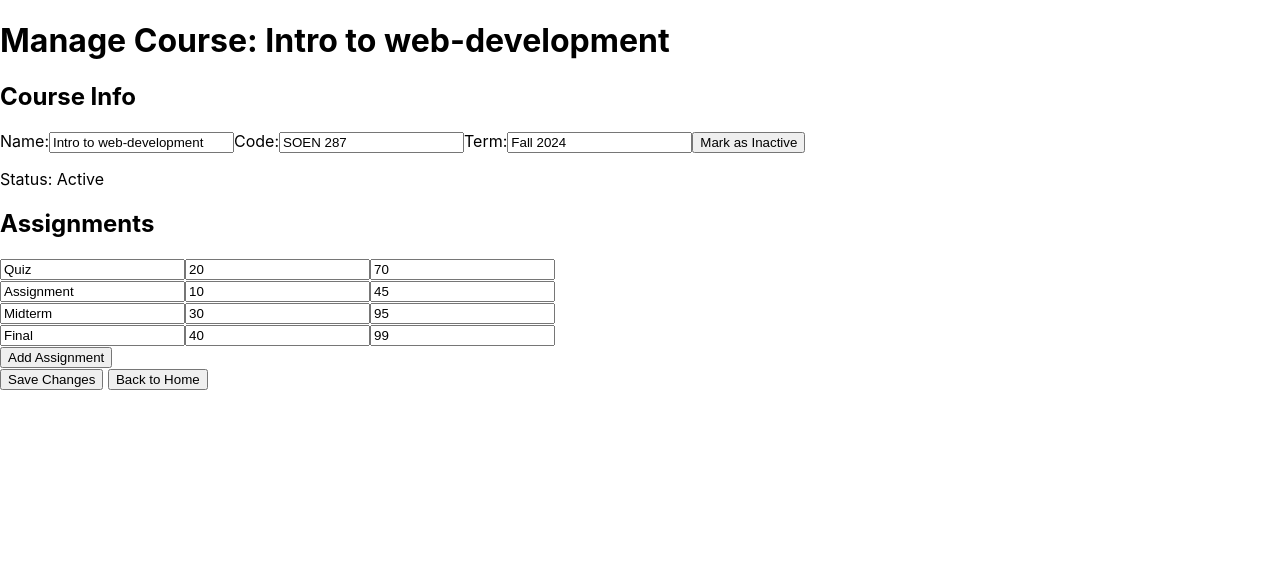
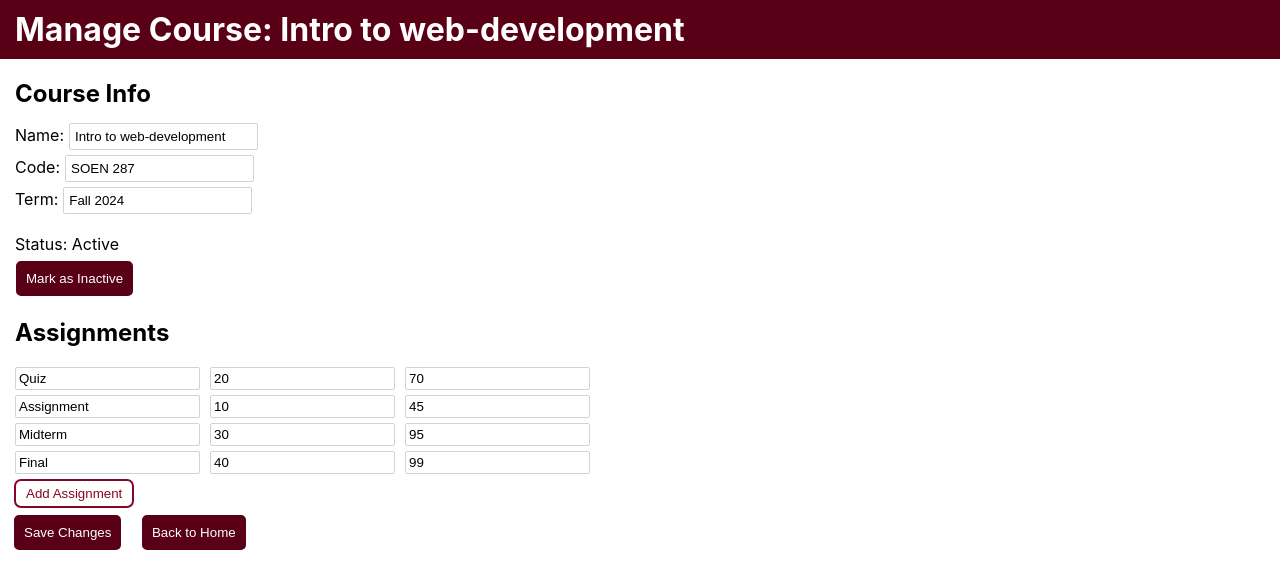
Before and after one commit to s0m3bodi/SOEN287_web_project, a React (Create React App) app: page /course/1 in a window 1280 px wide. Shown: the top 588 px of the page. Built offline with nearby package versions, Linux system fonts and the light colour scheme.

Commit message:
Styled course management page
Styled course management page. It's probably temporary.

```diff
--- a/src/pages/CourseManagementPage.js
+++ b/src/pages/CourseManagementPage.js
@@ -1,5 +1,6 @@
 import React, { useState } from "react";
 import { useParams, useNavigate } from "react-router-dom";
+import '../pagesCSS/CourseManagement.css'
 //this page opens when click on a course in the side bar, it has a place to edit info and to add assessments
 
 const CourseManagementPage = ({ courses, onUpdateCourse }) => { //says which array
@@ -44,10 +45,11 @@ const CourseManagementPage = ({ courses, onUpdateCourse }) => { //says which arr
 
 
     return (
-        <div> {/*print a header with the course name and boxes with the current info that can be edited*/}
+        <div className="course-manager"> {/*print a header with the course name and boxes with the current info that can be edited*/}
             <h1>Manage Course: {courseData.name}</h1>
-            <div>
+            <div className="course-info">
                 <h2>Course Info</h2>
+                <div className="course-info-components">
                     <label>
                         Name:
                         <input
@@ -75,13 +77,15 @@ const CourseManagementPage = ({ courses, onUpdateCourse }) => { //says which arr
                         onChange={handleInputChange}
                         />
                     </label>
+                </div>
+                <p>Status: {courseData.isActive ? "Active" : "Inactive"}</p> {/*shows current status*/}
                 <button onClick={toggleActive}> {/*button for active inactive*/}
                     Mark as {courseData.isActive ? "Inactive" : "Active"} {/*will show opposite of current state*/}
                 </button>
-                <p>Status: {courseData.isActive ? "Active" : "Inactive"}</p> {/*shows current status*/}
+
             </div>
 
-            <div>
+            <div className="assignments">
                 <h2>Assignments</h2> {/*prints assessments as boxes that can be edited*/}
                 {courseData.assessments.map((assessment, index) => (
                     <div key={index}>
@@ -114,8 +118,10 @@ const CourseManagementPage = ({ courses, onUpdateCourse }) => { //says which arr
                 ))}
                 <button onClick={addAssignment}>Add Assignment</button> {/*button to add an assignment*/}
             </div>
+            <div className="end-buttons">
                 <button onClick={handleSaveChanges}>Save Changes</button> {/*button to save changes needs to be here doesnt work otherwise*/}
                 <button onClick={() => navigate("/teacher")}>Back to Home</button> {/*goes back to teacher home page */}
+            </div>
         </div>
     );
 };
--- /dev/null
+++ b/src/pagesCSS/CourseManagement.css
@@ -0,0 +1,73 @@
+.course-manager h1 {
+    background-color: #590016;
+    color: white;
+    margin: 0;
+    padding: 10px 15px;
+}
+.course-info {
+    margin: 5px 15px;
+}
+.course-info h2 {
+    margin-bottom: 15px
+}
+.course-info label {
+    display: block;
+    margin-right: 10px;
+    margin-top: 0px;
+}
+.course-info input {
+    margin-left: 5px;
+    margin-bottom: 5px;
+    border: 1px solid lightgrey;
+    border-radius: 2px;
+    padding: 5px;
+}
+.course-info input:focus {
+    border: 1.5px solid #870626;
+    outline: none;
+    caret-color: #590016
+}
+.course-info button {
+    background-color:#590016;
+    color: white;
+    margin-left: -1px;
+    padding: 10px 10px;
+    border: 2px solid;
+    border-radius: 7px;
+    cursor: pointer;
+}
+.course-info p {
+    margin: 15px 0px 5px;
+}
+.assignments {
+    margin: 5px 15px
+}
+.assignments input {
+    margin-right: 10px;
+    margin-bottom: 5px;
+    border: 1px solid lightgray;
+    border-radius: 2px;
+    padding: 3px;
+}
+.assignments input:focus {
+    outline: none;
+    border: 2px solid #870626;
+}
+.assignments button {
+    background-color:white;
+    color: #870626;
+    margin-left: -1px;
+    padding: 5px 10px;
+    border: 2px solid;
+    border-radius: 7px;
+    cursor: pointer;
+}
+.end-buttons button {
+    background-color:#590016;
+    color: white;
+    margin-left: 12px;
+    padding: 10px 10px;
+    border: 2px solid;
+    border-radius: 7px;
+    cursor: pointer;
+}
```
Also changed, not shown: src/pagesCSS/TeacherPage.css (line endings or trailing spaces), 1 other file (tests, documents, lock files or other folders). Lines whose indentation alone changed are shown as unchanged.
